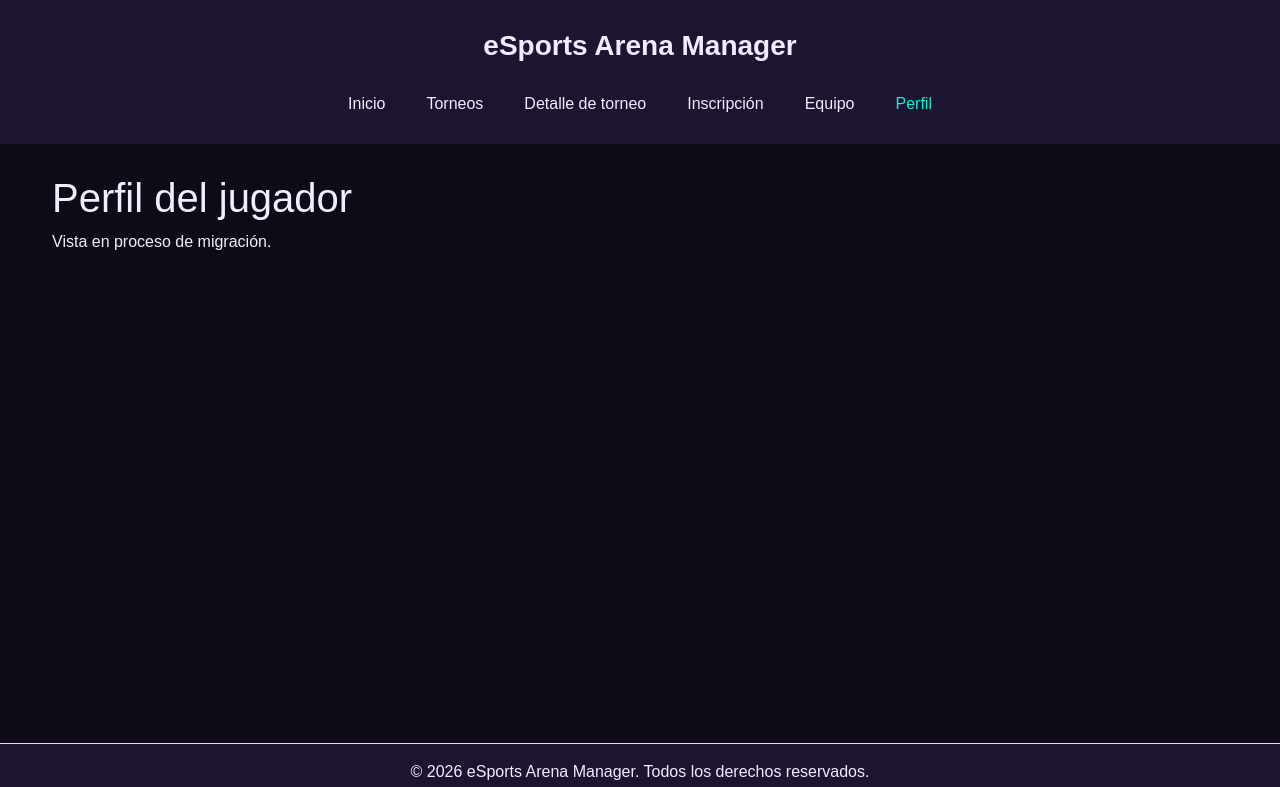
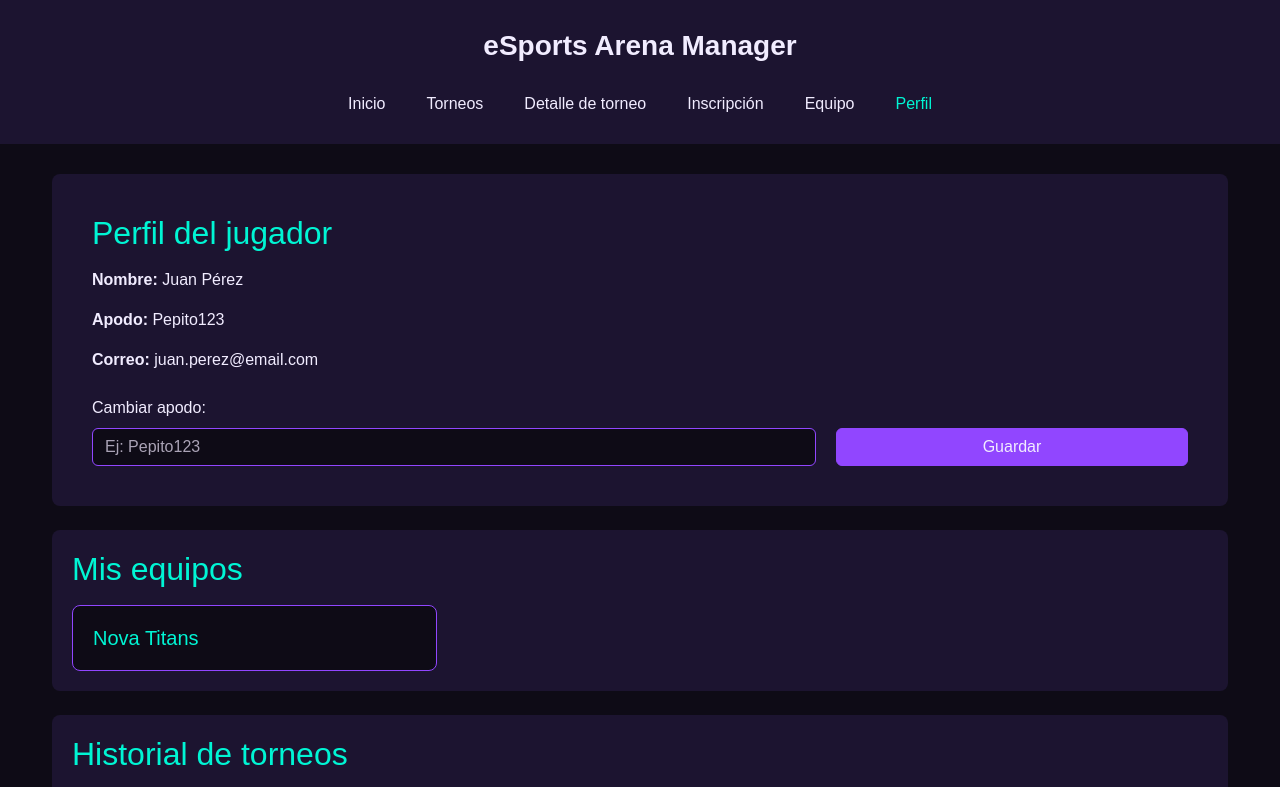
Before and after one commit to Emanuel-Serey/proyecto-esports-frontend-react, a React (Vite) app: page /perfil in a window 1280 px wide. Shown: the top 787 px of the page. Built offline with nearby package versions, Linux system fonts and the light colour scheme.

Commit message:
Se migra vista perfil del jugador a react

```diff
--- a/src/views/perfil.jsx
+++ b/src/views/perfil.jsx
@@ -1,16 +1,70 @@
+import { useEffect, useState } from "react";
+
+import {
+    obtenerPerfilJugador
+} from "../services/perfilService.js";
+
+import PerfilJugador
+    from "../components/PerfilJugador.jsx";
+
+
 function Perfil() {
+
+    const [usuario, setUsuario] =
+        useState(null);
+
+    const [perfil, setPerfil] =
+        useState(null);
+
+    const [cargando, setCargando] =
+        useState(true);
+
+
+    useEffect(function () {
+
+        obtenerPerfilJugador()
+            .then(function (datos) {
+
+                setUsuario(datos.usuario);
+
+                setPerfil(datos.perfil);
+
+                setCargando(false);
+
+            });
+
+    }, []);
+
+
+    if (cargando) {
+
+        return (
+
+            <main className="container py-4">
+
+                <section>
+
+                    <p>
+                        Cargando perfil del jugador...
+                    </p>
+
+                </section>
+
+            </main>
+
+        );
+
+    }
+
 
     return (
 
         <main className="container py-4">
 
-            <h1>
-                Perfil del jugador
-            </h1>
-
-            <p>
-                Vista en proceso de migración.
-            </p>
+            <PerfilJugador
+                usuario={usuario}
+                perfil={perfil}
+            />
 
         </main>
 
```
